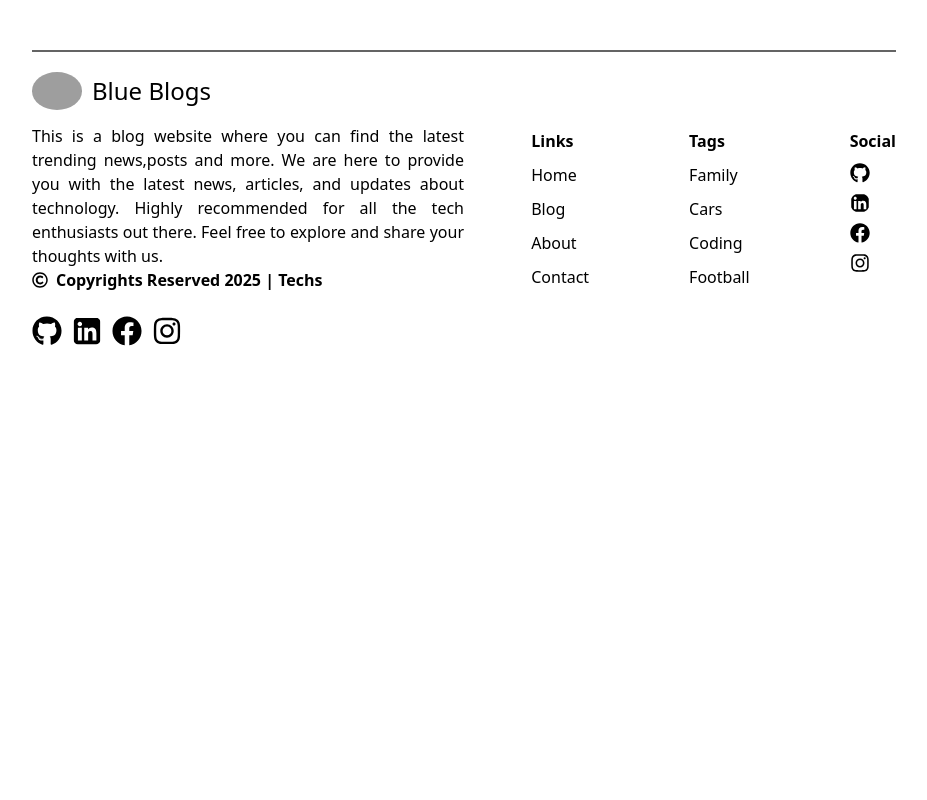
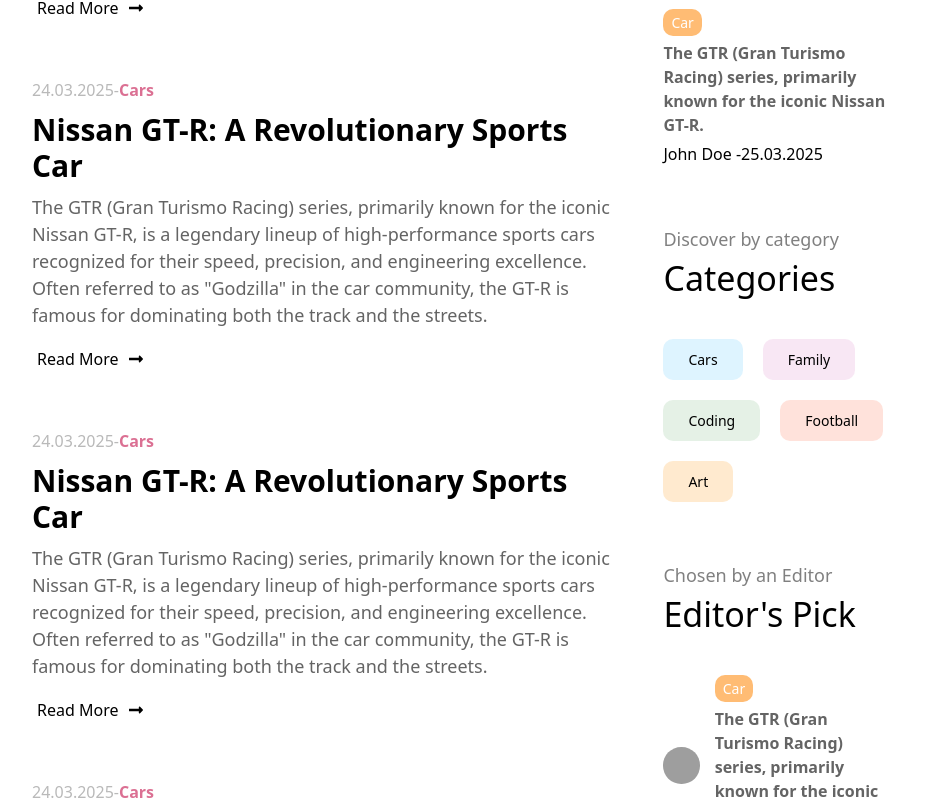
Before and after one commit to moosa-codes/Blue-blogs, a Next.js app: page /blog in a window 1280 px wide. Before the commit this address had no page. Shown: the part 900-1700 px from the top of the page, without its empty margins (176-1103 px from the left). Before the commit the page ends 1266 px from the top, so only its background shows below. Built offline with nearby package versions, Linux system fonts and the light colour scheme; grey boxes are pictures that could not be loaded.

Commit message:
worked on UI/UX

```diff
--- /dev/null
+++ b/src/app/[slug]/page.jsx
@@ -0,0 +1,68 @@
+import styles from './readPost.module.css'
+import Image from 'next/image'
+import Menu from '@/components/menu/Menu'
+import Comments from '@/components/comments/Comments'
+
+export default function ReadPost() {
+    return (
+        <div className={styles.container}>
+            <div className={styles.infoContainer}>
+                <div className={styles.textContainer}>
+                    <h1 className={styles.title}>Nissan GT-R: A Revolutionary Sports Car</h1>
+                    <div className={styles.user}>
+                        <div className={styles.userImageContainer}>
+                            <Image
+                                src="/user.png"
+                                alt="moosa_"
+                                fill
+                                className={styles.userImage}
+                            />
+                        </div>
+                        <div className={styles.userDetails}>
+                            <h3 className={styles.username}>moosa_</h3>
+                            <p className={styles.date} style={{ color: 'var(--softText)' }}>Posted at : <span>26.03.2025</span></p>
+                        </div>
+                    </div>
+                </div>
+                <div className={styles.imageContainer}>
+                    <Image
+                        src="/cars.png"
+                        alt="Car Image"
+                        fill
+                        className={styles.image} />
+                </div>
+            </div>
+            <div className={styles.content}>
+                <div className={styles.post}>
+                    <div className={styles.description}>
+                        <p>
+                            JDM stands for Japanese Domestic Market. It refers to vehicles
+                            and automotive parts that are specifically designed and manufactured
+                            for the Japanese market. These cars often have unique features,
+                            styling, and performance elements tailored to Japanese regulations
+                            and consumer preferences.
+                        </p>
+
+                        <p>
+                            JDM stands for Japanese Domestic Market. It refers to vehicles
+                            and automotive parts that are specifically designed and manufactured
+                            for the Japanese market. These cars often have unique features,
+                            styling, and performance elements tailored to Japanese regulations
+                            and consumer preferences.
+                        </p>
+
+                        <p>
+                            JDM stands for Japanese Domestic Market. It refers to vehicles
+                            and automotive parts that are specifically designed and manufactured
+                            for the Japanese market. These cars often have unique features,
+                            styling, and performance elements tailored to Japanese regulations
+                            and consumer preferences.
+                        </p>
+                    </div>
+                    <Comments />
+                </div>
+                <Menu />
+            </div>
+        </div>
+    )
+}
--- /dev/null
+++ b/src/app/[slug]/readPost.module.css
@@ -0,0 +1,110 @@
+.infoContainer {
+    margin-top: 100px;
+    display: flex;
+    align-items: center;
+    gap: 50px;
+}
+
+.textContainer {
+    flex: 1;
+}
+
+.title {
+    font-size: 64px;
+    margin-bottom: 50px;
+}
+
+.user {
+    display: flex;
+    align-items: center;
+    gap: 20px;
+    width: max-content;
+    padding: 10px 25px;
+    background-color: rgba(120, 133, 147, 0.068);
+    border-radius: 5px;
+}
+
+.userImageContainer {
+    width: 50px;
+    height: 50px;
+    position: relative;
+}
+
+/* .avatar {
+    border-radius: 50%;
+    object-fit: cover;
+} */
+
+.userDetails {
+    display: flex;
+    flex-direction: column;
+    gap: 5px;
+    color: var(--softText);
+}
+
+.date {
+    font-size: 12px;
+}
+
+.username {
+    font-size: 15px;
+    font-weight: 400;
+}
+
+.userImage {
+    border-radius: 50%;
+}
+
+.imageContainer {
+    flex: 1;
+    height: 450px;
+    position: relative;
+}
+
+.image {
+    object-fit: cover;
+}
+
+.content {
+    display: flex;
+    gap: 50px;
+}
+
+.post {
+    flex: 5;
+    margin-top: 60px;
+}
+
+.description p {
+    font-size: 20px;
+    font-weight: 300;
+    margin-bottom: 20px;
+}
+
+@media screen and (max-width: 1536px) {
+    .title {
+        font-size: 54px;
+    }
+}
+
+@media screen and (max-width: 1280px) {
+    .title {
+        font-size: 48px;
+    }
+}
+
+@media screen and (max-width: 1024px) {
+    .imageContainer {
+        display: none;
+    }
+}
+
+@media screen and (max-width: 640px) {
+    .title {
+        font-size: 36px;
+    }
+
+    .description p {
+        font-size: 18px;
+    }
+}
--- /dev/null
+++ b/src/app/blog/blog.module.css
@@ -0,0 +1,12 @@
+.title{
+    background-color: var(--softBg);
+    color: var(--text);
+    padding: 5px 10px;
+    text-align: center;
+    text-transform: capitalize;
+  }
+
+  .content{
+    display: flex;
+    gap: 50px;
+  }
--- /dev/null
+++ b/src/app/blog/page.jsx
@@ -0,0 +1,15 @@
+import CardList from '@/components/cardList/CardList'
+import styles from './blog.module.css'
+import Menu from '@/components/menu/Menu'
+
+export default function BlogPage() {
+    return (
+        <div className={styles.container}>
+            <h1 className={styles.title}>Car Blog</h1>
+            <div className={styles.content}>
+                <CardList />
+                <Menu />
+            </div>
+        </div>
+    )
+}
--- a/src/components/card/card.module.css
+++ b/src/components/card/card.module.css
@@ -68,3 +68,9 @@
     width: 100%;
     transform: translateX(0);
 }
+
+@media screen and (max-width: 1280px) {
+    .imageContainer {
+        display: none;
+    }
+}
--- a/src/components/categoryList/category.module.css
+++ b/src/components/categoryList/category.module.css
@@ -1,3 +1,7 @@
+.container {
+    /* border: 1px solid red; */
+}
+
 .title {
     margin: 50px 0px;
     font-size: 28px;
@@ -12,22 +16,20 @@
     display: flex;
     flex-wrap: wrap;
     justify-content: space-between;
-    gap: 30px;
+    gap: 20px;
 }
 
 .category {
     display: flex;
     align-items: center;
-    gap: 20px;
+    gap: 10px;
+    width: 100%;
     text-transform: capitalize;
-    width: 90%;
-    height: 80px;
+    height: 60px;
     justify-content: center;
-    border-radius: 6px;
-    font-weight: 400;
-    font-size: 18px;
-    color: #000;
+    border-radius: 10px;
 }
+
 
 .category.cars {
     background-color: #e5f6ff52;
@@ -71,7 +73,7 @@
     }
 
     .category {
-        width: 70%;
+        width: 100%;
         font-weight: bold;
         font-size: 14px;
         gap: 10px;
@@ -84,7 +86,7 @@
     }
 
     .category {
-        width: 80%;
+        width: 100%;
         font-weight: bold;
         font-size: 14px;
         gap: 10px;
@@ -104,7 +106,9 @@
         display: flex;
         align-items: center;
         justify-content: center;
-        width: 90%;
+        width: 100%;
+        height: 80px;
+        flex-wrap: wrap;
         font-weight: bold;
         font-size: 14px;
         gap: 7px;
--- /dev/null
+++ b/src/components/comments/Comments.jsx
@@ -0,0 +1,52 @@
+import styles from './comments.module.css'
+import { LiaComments } from "react-icons/lia";
+import Link from 'next/link'
+import Image from 'next/image'
+
+const Comments = () => {
+
+    const status = "notLoggedIn";
+    return (
+        <div className={styles.container}>
+            <h1
+                className='flex items-center gap-3 text-4xl'
+                style={{ color: "var(--softText)" }}>
+                <LiaComments size={60} />
+                Comments
+            </h1>
+            {status !== "loggedIn" ? (
+                <div className={styles.element}>
+                    <textarea
+                        placeholder="write a comment..."
+                        className={styles.textArea}
+                    />
+                    <button className={styles.button} >
+                        Send
+                    </button>
+                </div>
+            ) : (
+                <Link href="/login">Login to write a comment</Link>
+            )}
+            <div className={styles.allComments}>
+                <div className={styles.comment} >
+                    <div className={styles.user}>
+                        <Image
+                            src={'/user.png'}
+                            alt="moosa_"
+                            width={50}
+                            height={50}
+                            className={styles.image}
+                        />
+                        <div className={styles.userInfo}>
+                            <span className={styles.username}>moosa_</span>
+                            <span className={styles.date}>25.03.2025</span>
+                        </div>
+                    </div>
+                    <p className={styles.desc}>I loved that blog and my fav car is distinc</p>
+                </div>
+            </div>
+        </div>
+    )
+}
+
+export default Comments;
--- /dev/null
+++ b/src/components/comments/comments.module.css
@@ -0,0 +1,70 @@
+.container {
+    margin-top: 50px;
+}
+
+
+.element {
+    display: flex;
+    align-items: center;
+    justify-content: space-between;
+    gap: 30px;
+}
+
+.textArea {
+    padding: 20px;
+    width: 100%;
+    background-color: rgba(128, 128, 128, 0.057);
+    resize: none;
+    border-radius: 4px;
+    margin-top: 25px;
+}
+
+.button {
+    padding: 18px 20px;
+    background-color: rgb(1, 169, 45);
+    color: white;
+    font-weight: bold;
+    border: none;
+    border-radius: 5px;
+    cursor: pointer;
+}
+
+.allComments {
+    margin-top: 50px;
+}
+
+.comment {
+    margin-bottom: 50px;
+}
+
+.user {
+    display: flex;
+    align-items: center;
+    gap: 20px;
+    margin-bottom: 20px;
+}
+
+.image {
+    border-radius: 50%;
+    object-fit: cover;
+}
+
+.userInfo {
+    display: flex;
+    flex-direction: column;
+    gap: 5px;
+    color: var(--softText);
+}
+
+.username {
+    font-weight: 500;
+}
+
+.date {
+    font-size: 14px;
+}
+
+.desc {
+    font-size: 18px;
+    font-weight: 300;
+}
--- a/src/components/footer/Footer.jsx
+++ b/src/components/footer/Footer.jsx
@@ -16,8 +16,8 @@
                     We are here to provide you with the latest news, articles, and updates about technology.
                     Highly recommended for all the tech enthusiasts out there.
                     Feel free to explore and share your thoughts with us.
-                    <p className='font-bold flex items-center gap-2'><FaRegCopyright /> Copyrights Reserved 2025 | Techs</p>
                 </p>
+                <p className='font-semibold flex items-center gap-2'><FaRegCopyright /> Copyrights Reserved 2025 | Techs</p>
 
                 <div className={styles.social}>
                     <Link href="https://github.com/moosa-codes"><FaGithub style={{ color: 'var(--text)' }} title="Github" size={30} /></Link>
@@ -43,10 +43,10 @@
                 </div>
                 <div className={styles.list}>
                     <span className={styles.listTitle}>Social</span>
-                    <Link href="https://github.com/moosa-codes"><FaGithub style={{ color: 'var(--text)' }} title="Github" size={20} /></Link>
-                    <Link href="https://www.linkedin.com/in/moosaharoon"><FaLinkedin style={{ color: 'var(--text)', borderRadius: "10px" }} title="Linked In" size={20} /></Link>
-                    <Link href="https://www.facebook.com/moosacodes"><FaFacebook style={{ color: 'var(--text)' }} title="Facebook" size={20} /></Link>
-                    <Link href="https://www.instagram.com/moosa_codes"><FaInstagram style={{ color: 'var(--text)' }} title="Instagram" size={20} /></Link>
+                    <Link href="https://github.com/moosa-codes" className='flex items-center gap-2 font-[400]'><FaGithub style={{ color: 'var(--text)' }} title="Github" size={20} />Github</Link>
+                    <Link href="https://www.linkedin.com/in/moosaharoon" className='flex items-center gap-2 font-[400]'><FaLinkedin style={{ color: 'var(--text)', borderRadius: "10px" }} title="Linked In" size={20} />Linked In</Link>
+                    <Link href="https://www.facebook.com/moosacodes" className='flex items-center gap-2 font-[400]'><FaFacebook style={{ color: 'var(--text)' }} title="Facebook" size={20} />Facebook</Link>
+                    <Link href="https://www.instagram.com/moosa_codes" className='flex items-center gap-2 font-[400]'><FaInstagram style={{ color: 'var(--text)' }} title="Instagram" size={20} />Instagram</Link>
                 </div>
             </div>
         </div>
--- a/src/components/menu/menu.module.css
+++ b/src/components/menu/menu.module.css
@@ -17,3 +17,9 @@
     align-items: center;
     font-size: 34px;
 }
+
+@media screen and (max-width: 1024px) {
+    .container {
+        display: none;
+    }
+}
```
Also changed, not shown: src/components/cardList/cardList.module.css (+12 -0 lines), public/user.png (added).
